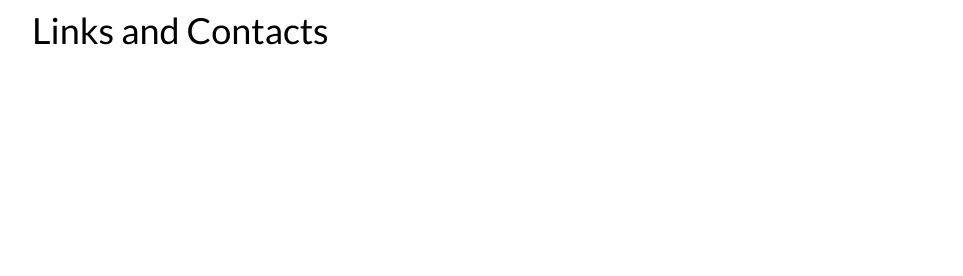
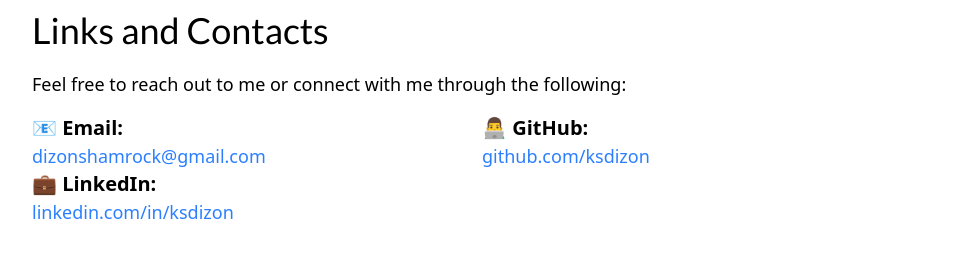
Before and after one commit to ksdizon/ksdizon, a plain HTML site: page index.html in a window 1280 px wide. Shown: the part 1850-2126 px from the top of the page, without its empty margins (158-1121 px from the left). Drawn offline with nearby package versions, Linux system fonts and the light colour scheme.

Commit message:
Include contact details and links

```diff
--- a/index.html
+++ b/index.html
@@ -71,13 +71,45 @@
             </div>
         </section>
 
-        <!-- Links and Contacts -->
-         <section class="w-[900px] min-h-[50vh] border-t pt-10 pb-10">
-            <h2 class="text-4xl pb-5" style="font-family:'Lato', sans-serif">Links and Contacts</h1>
-            <div>
+    <!-- Links and Contacts -->
+    <section class="w-[900px] min-h-[50vh] border-t pt-10 pb-10">
+        <h2 class="text-4xl pb-5" style="font-family:'Lato', sans-serif">Links and Contacts</h2>
+        <div class="flex flex-col gap-4">
+            <p class="text-lg">Feel free to reach out to me or connect with me through the following:</p>
 
+            <div class="grid grid-cols-2">
+                <div id="left-col">
+                    <div>
+                        <!-- Email Link -->
+                        <div>
+                            <h3 class="text-xl font-semibold">📧 Email:</h3>
+                            <p class="text-lg">
+                                <a href="mailto:dizonshamrock@gmail.com" class="text-blue-500 hover:underline">dizonshamrock@gmail.com</a>
+                            </p>
+                        </div>
+
+                        <!-- LinkedIn Link -->
+                        <div>
+                            <h3 class="text-xl font-semibold">💼 LinkedIn:</h3>
+                            <p class="text-lg">
+                                <a href="https://www.linkedin.com/in/ksdizon/" target="_blank" class="text-blue-500 hover:underline">linkedin.com/in/ksdizon</a>
+                            </p>
+                        </div>
+                    </div>
+                </div>
+
+                <div id="right-col">
+                    <!-- GitHub Link -->
+                    <div>
+                        <h3 class="text-xl font-semibold">👨‍💻 GitHub:</h3>
+                        <p class="text-lg">
+                            <a href="https://github.com/ksdizon" target="_blank" class="text-blue-500 hover:underline">github.com/ksdizon</a>
+                        </p>
+                    </div>
+                </div>
             </div>
-         </section>
+        </div>
+    </section>
     </main>
 
     <script>
```
